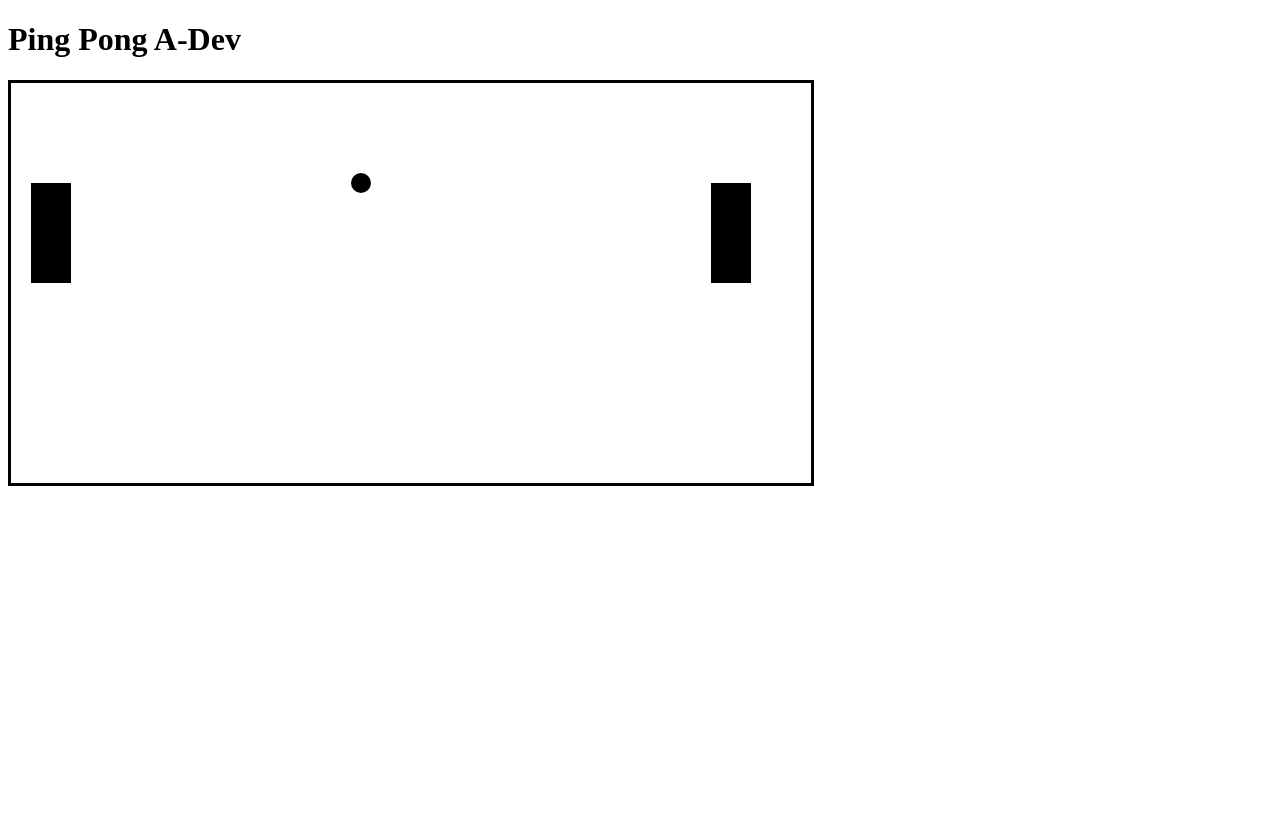
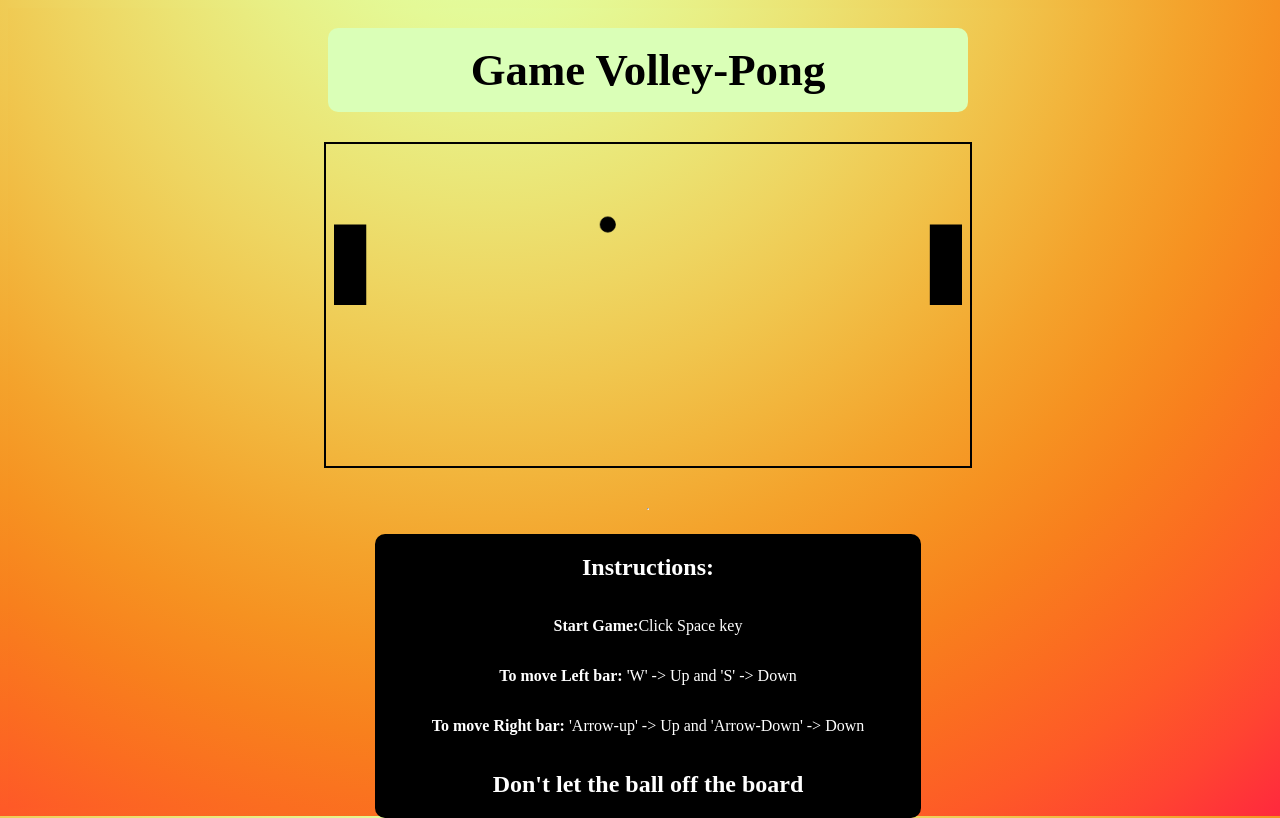
Before and after one commit to nqs48/Ping-Pong_JS-SofkaTrainning-Campus, a website with bundled scripts: page index.html in a window 1280 px wide. Built offline with nearby package versions, Linux system fonts and the light colour scheme.

Commit message:
Adds styles to main view

```diff
--- a/index.html
+++ b/index.html
@@ -3,14 +3,37 @@
   <head>
     <meta charset="utf-8">
     <meta http-equiv="X-UA-Compatible" content="IE=edge">
-    <title></title>
+    <title>Volley-Pong | ADev</title>
     <meta name="description" content="">
     <meta name="viewport" content="width=device-width, initial-scale=1">
     <link rel="stylesheet" href="./styles.css">
   </head>
   <body>
-    <h1>Ping Pong A-Dev</h1>
-    <canvas id="canvas"></canvas>
-    <script type="module" src="./main.js" async defer></script>
+    <header>
+      <h1 class="title_game">
+        Game Volley-Pong
+      </h1>
+    </header>
+    <main>
+      <section class="main_section">
+        <canvas id="canvas"></canvas>
+        <hr/>
+        <div class="instruction_container">
+          <h1>
+              Instructions:
+          </h1>
+          <p><b>Start Game:</b>Click Space key</p>
+          <p><strong>To move Left bar: </strong>  'W' -> Up and 'S' -> Down</p>
+          <p><strong>To move Right bar: </strong>  'Arrow-up' -> Up and 'Arrow-Down' -> Down</p>
+
+          <h2>Don't let the ball off the board </h2>
+        </div>
+
+      </section>
+
+
+    </main>
+
+    <script type="module" src="./index.js" async defer></script>
   </body>
 </html>
--- a/main.js
+++ b/index.js
@@ -5,8 +5,8 @@ import {BoardView} from "./View/board.view.js"
 
 
 const board = new BoardModel(800, 400);
-const bar2 = new BarModel(20, 100, 40, 100, board);
-const bar = new BarModel(700, 100, 40, 100, board);
+const bar2 = new BarModel(10, 100, 40, 100, board);
+const bar = new BarModel(750, 100, 40, 100, board);
 const ball = new BallModel(350, 100, 10, board);
 const canvas = document.getElementById("canvas");
 const board_view = new BoardView(canvas, board);
@@ -49,6 +49,4 @@ function controller(){
   window.requestAnimationFrame(controller);
 
 
-
-
 }
--- a/styles.css
+++ b/styles.css
@@ -1,3 +1,53 @@
+html, body{
+  background-image: radial-gradient(circle at 37.72% -19.64%, #daffb7 0, #dfffa7 7.14%, #e4f996 14.29%, #e8ef85 21.43%, #ebe373 28.57%, #eed561 35.71%, #f0c64e 42.86%, #f2b53c 50%, #f4a32c 57.14%, #f69221 64.29%, #f8801d 71.43%, #fb6d20 78.57%, #fe5a27 85.71%, #ff4431 92.86%, #ff293d 100%);
+  pading: 0;
+  marging: 0;
+}
+
+header{
+  width: 50%;
+  text-align: center;
+}
+
+body {
+  background-color: #272343;
+  width: 100vw;
+  display: flex;
+  flex-direction: column;
+  justify-content: center;
+  align-items: center;
+  height: 100vh;
+}
+.main_section{
+  width: 80vw%;
+  display: flex;
+  flex-direction: column;
+  align-items: center;
+}
+
+.title_game{
+  background-color: #daffb7;
+  border-radius: 10px;
+  padding: 1rem 2rem;
+  font-weight: bolder;
+  font-size: 2.8rem;
+  color: black;
+}
+
+.instruction_container{
+  width: 60%;
+  padding: 0 2rem;
+  margin-top: 1rem;
+  display: flex;
+  flex-direction: column;
+  align-items: center;
+  background-color: black;
+  border-radius: 10px;
+  color: white;
+}
+
 #canvas {
-  border: 3px solid;
+  border: 2px solid;
+  margin-bottom: 2rem;
+  width: 80%;
 }
```
